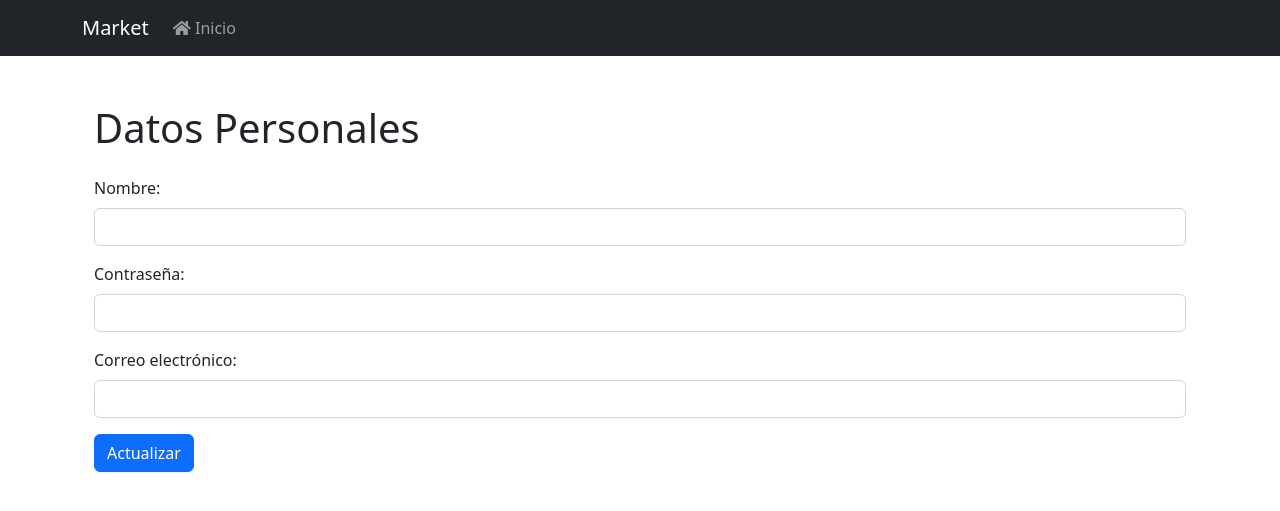
After one commit to agusEmaUade/market, a Flask app: template src/templates/login/modificarUsuario.html in a window 1280 px wide. The commit adds this page. Shown: the top 511 px of the page. Run offline with Flask 3, Linux system fonts and the light colour scheme; the template is opened without the code that fills it, so the values that code supplies are empty.

Commit message:
add update user

```diff
--- a/src/services/usuarioService.py
+++ b/src/services/usuarioService.py
@@ -11,14 +11,14 @@
     usuario._id = result.inserted_id
     return usuario
 
-def update(user_id, new_password=None, new_email=None, new_rol=None):
+def update(user_id, new_password=None, new_email=None, new_name=None):
     update_data = {}
     if new_password:
         update_data['password_hash'] = generate_password_hash(new_password)
     if new_email:
         update_data['email'] = new_email
-    if new_rol:
-        update_data['rol'] = new_rol
+    if new_name:
+        update_data['username'] = new_name
 
     mongo.db.usuario.update_one({'_id': user_id}, {'$set': update_data})
 
--- /dev/null
+++ b/src/templates/login/modificarUsuario.html
@@ -0,0 +1,22 @@
+{% extends "base.html" %}
+
+{% block content %}
+<div class="container">
+    <h1 class="mt-5">Datos Personales</h1>
+    <form class="mt-4" action="{{ url_for('loginRoute.updateUser') }}" method="POST">
+        <div class="mb-3">
+            <label for="nombre" class="form-label">Nombre:</label>
+            <input type="text" class="form-control" id="username" name="username" value="{{ usuario.username }}" required>
+        </div>
+        <div class="mb-3">
+            <label for="password" class="form-label">Contraseña:</label>
+            <input type="password" class="form-control" id="password" name="password" required>
+        </div>
+        <div class="mb-3">
+            <label for="email" class="form-label">Correo electrónico:</label>
+            <input type="email" class="form-control" id="email" name="email" value="{{ usuario.email }}" required>
+        </div>
+        <button type="submit" class="btn btn-primary">Actualizar</button>
+    </form>
+</div>
+{% endblock %}
--- a/src/templates/menu.html
+++ b/src/templates/menu.html
@@ -2,7 +2,7 @@
     {% if current_user.is_authenticated and current_user.rol == 'comprador' %}
     <!-- Mostrar estas opciones solo si el usuario está autenticado como comprador -->
     <li class="nav-item">
-        <a class="nav-link" href="/catalogo"><i class="fas fa-list"></i> Catálogo</a>
+        <a class="nav-link" href="{{ url_for('productoRoute.getAll') }}"><i class="fas fa-list"></i> Catálogo</a>
     </li>
     <li class="nav-item">
         <a class="nav-link" href="/pedido"><i class="fas fa-shopping-cart"></i> Pedido</a>
@@ -11,7 +11,7 @@
         <a class="nav-link" href="/factura"><i class="fas fa-file-invoice"></i> Factura</a>
     </li>
     <li class="nav-item">
-        <a class="nav-link" href="/perfil"><i class="fas fa-user"></i> Datos personales</a>
+        <a class="nav-link" href="{{ url_for('loginRoute.updateUser') }}"><i class="fas fa-user"></i> Datos personales</a>
     </li>
     {% endif %}
     {% if current_user.is_authenticated and current_user.rol == 'admin' %}
@@ -29,7 +29,7 @@
         <a class="nav-link" href="/facturas"><i class="fas fa-file-invoice"></i> Facturas</a>
     </li>
     <li class="nav-item">
-        <a class="nav-link" href="/perfil"><i class="fas fa-user"></i> Datos personales</a>
+        <a class="nav-link" href="{{ url_for('loginRoute.updateUser') }}"><i class="fas fa-user"></i> Datos personales</a>
     </li>
     {% endif %}
     {% if not current_user.is_authenticated %}
```
Also changed, not shown: src/routes/loginRoute.py (+21 -1 lines).
